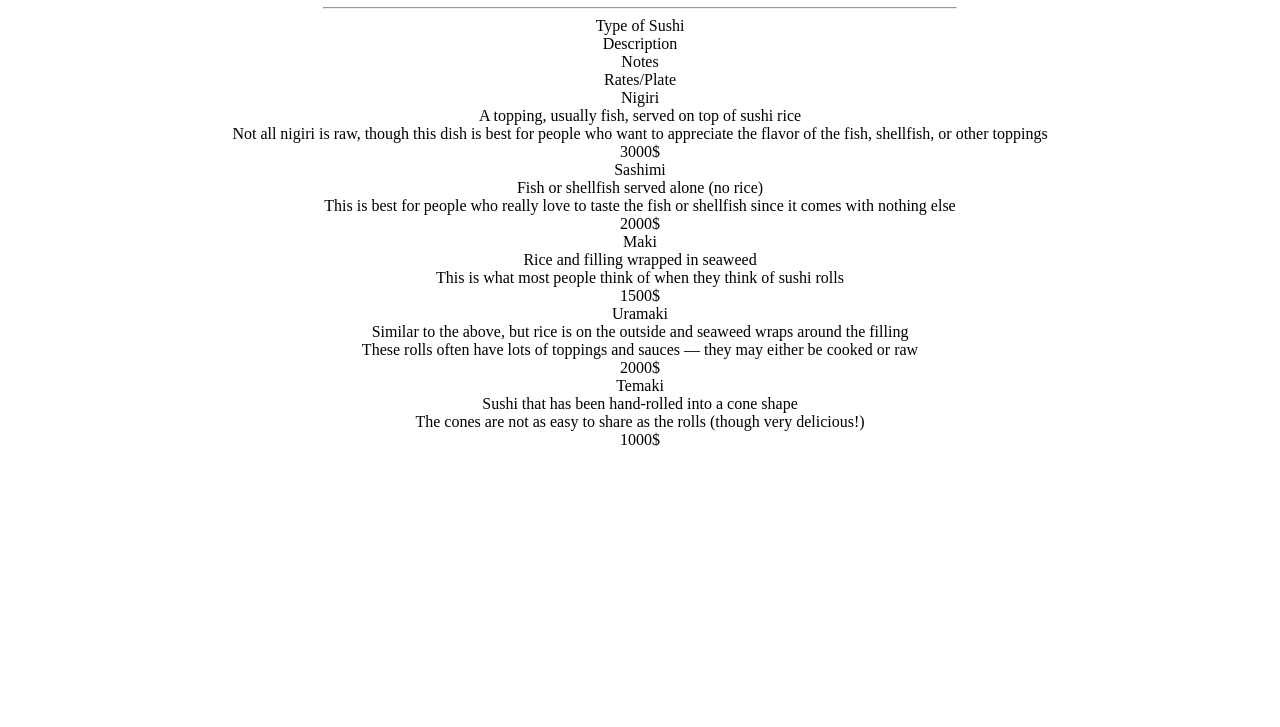
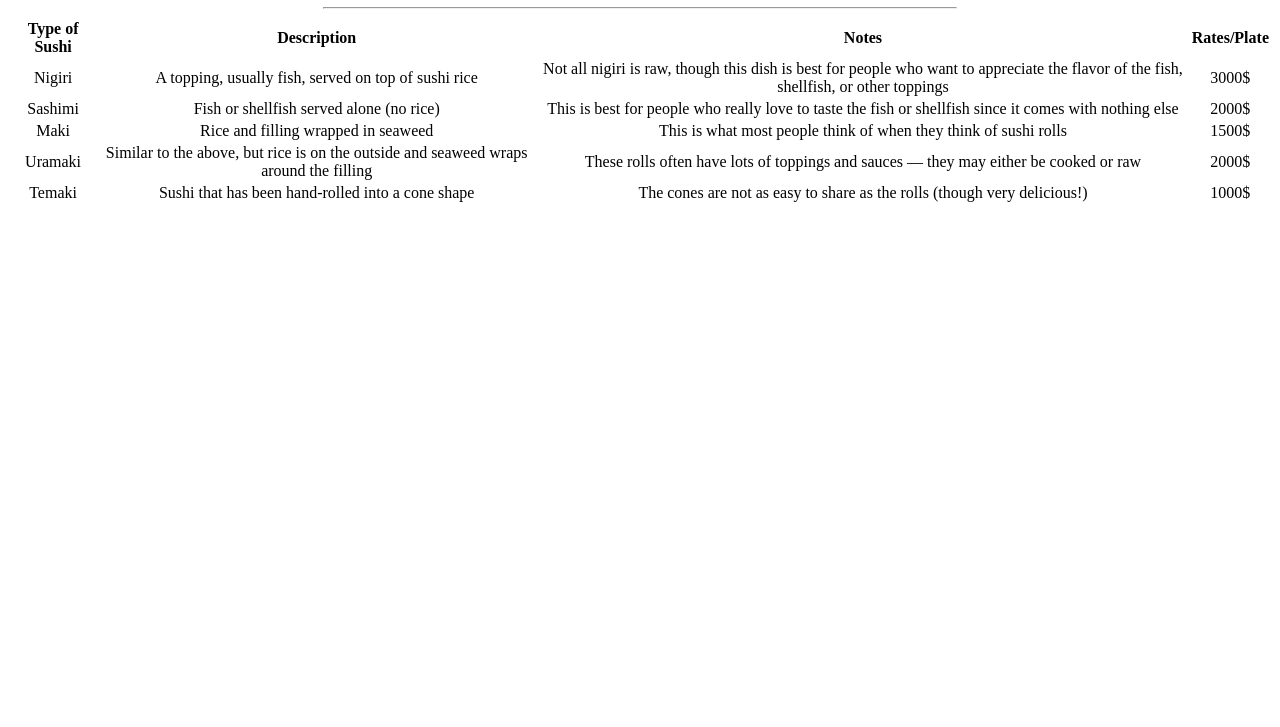
Before and after one commit to vinaytest75/masai-sprint-2, a plain HTML site: page menu.html in a window 1280 px wide. Shown: the part 73-800 px from the top of the page. Drawn offline with Linux system fonts and the light colour scheme.

Commit message:
made the menu

```diff
--- a/menu.html
+++ b/menu.html
@@ -4,46 +4,51 @@
     <meta charset="UTF-8">
     <meta name="viewport" content="width=device-width, initial-scale=1.0">
     <title>Menu</title>
+    <link href="https://fonts.googleapis.com/css2?family=Balsamiq+Sans&display=swap" rel="stylesheet">
     <link rel="stylesheet" type="text/css" href="style.css">
 </head>
 <body>
-    <h1>Sushi</h1>
+    <h1>Sushi Menu</h1>
     <hr/>
-    <div>
-        <div>Type of Sushi</div>
-        <div>Description</div>
-        <div>Notes</div>
-        <div>Rates/Plate</div>
-    </div>
-    <div>
-        <div>Nigiri</div>
-        <div>A topping, usually fish, served on top of sushi rice</div>
-        <div>Not all nigiri is raw, though this dish is best for people who want to appreciate the flavor of the fish, shellfish, or other toppings</div>
-        <div>3000$</div>
-    </div>
-    <div>
-        <div>Sashimi</div>
-        <div>Fish or shellfish served alone (no rice)</div>
-        <div>This is best for people who really love to taste the fish or shellfish since it comes with nothing else</div>
-        <div>2000$</div>
-    </div>
-    <div>
-        <div>Maki</div>
-        <div>Rice and filling wrapped in seaweed</div>
-        <div>This is what most people think of when they think of sushi rolls</div>
-        <div>1500$</div>
-    </div>
-    <div>
-        <div>Uramaki</div>
-        <div>Similar to the above, but rice is on the outside and seaweed wraps around the filling</div>
-        <div>These rolls often have lots of toppings and sauces — they may either be cooked or raw</div>
-        <div>2000$</div>
-    </div>
-    <div>
-        <div>Temaki</div>
-        <div>Sushi that has been hand-rolled into a cone shape</div>
-        <div>The cones are not as easy to share as the rolls (though very delicious!)</div>
-        <div>1000$</div>
-    </div>
+    <table>
+        <thead>
+            <tr>
+                <th>Type of Sushi</th>
+                <th>Description</th>
+                <th>Notes</th>
+                <th>Rates/Plate</th>
+            </tr>
+        </thead>
+        <tr>
+            <td>Nigiri</td>
+            <td>A topping, usually fish, served on top of sushi rice</td>
+            <td>Not all nigiri is raw, though this dish is best for people who want to appreciate the flavor of the fish, shellfish, or other toppings</td>
+            <td>3000$</td>
+        </tr>
+        <tr>
+            <td>Sashimi</td>
+            <td>Fish or shellfish served alone (no rice)</td>
+            <td>This is best for people who really love to taste the fish or shellfish since it comes with nothing else</td>
+            <td>2000$</td>
+        </tr>
+        <tr>
+            <td>Maki</td>
+            <td>Rice and filling wrapped in seaweed</td>
+            <td>This is what most people think of when they think of sushi rolls</td>
+            <td>1500$</td>
+        </tr>
+        <tr>
+            <td>Uramaki</td>
+            <td>Similar to the above, but rice is on the outside and seaweed wraps around the filling</td>
+            <td>These rolls often have lots of toppings and sauces — they may either be cooked or raw</td>
+            <td>2000$</td>
+        </tr>
+        <tr>
+            <td>Temaki</td>
+            <td>Sushi that has been hand-rolled into a cone shape</td>
+            <td>The cones are not as easy to share as the rolls (though very delicious!)</td>
+            <td>1000$</td>
+        </tr>
+    </table>
 </body>
 </html>
```
